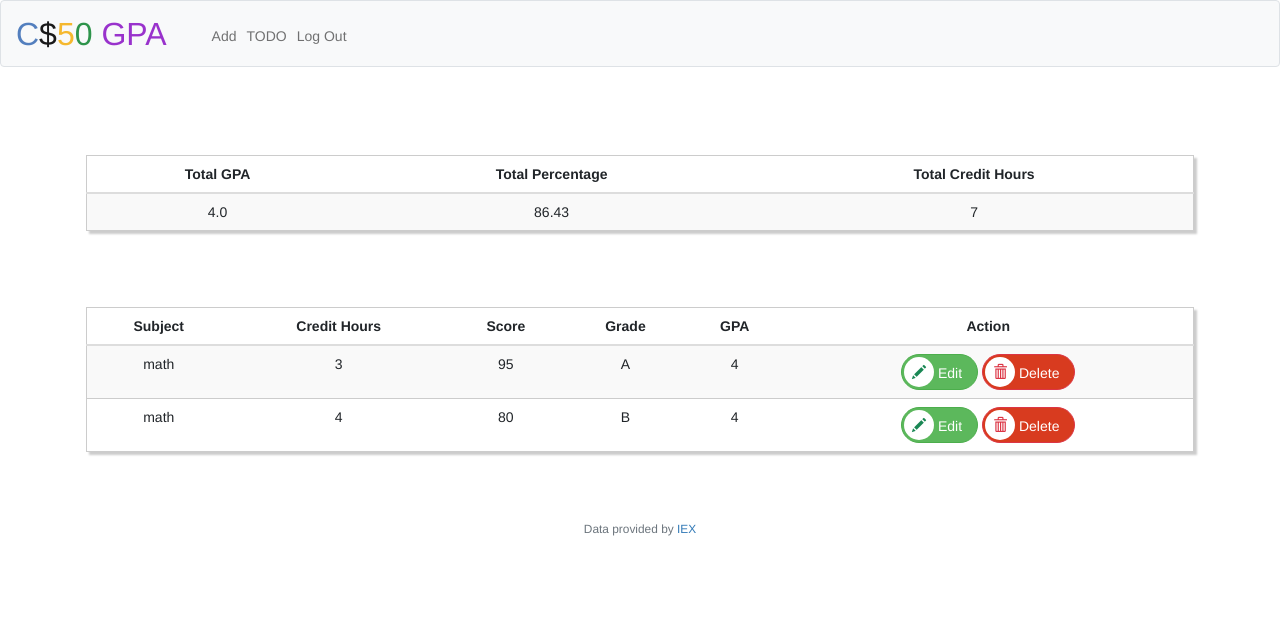
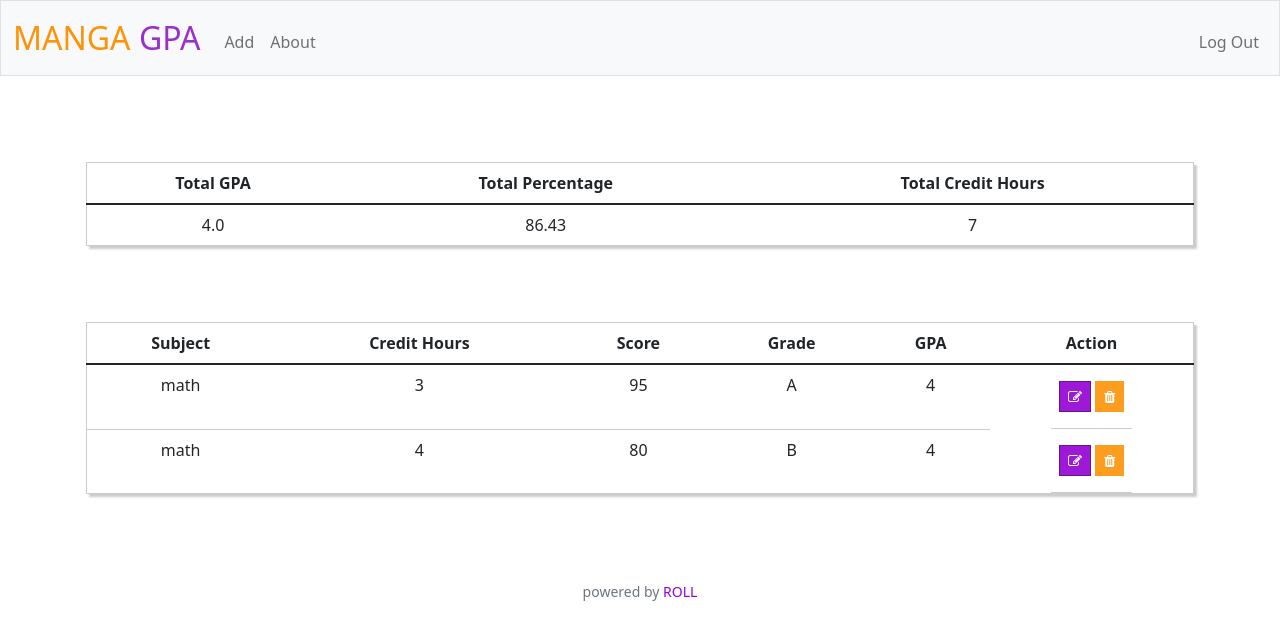
Before and after one commit to AdelShousha/cs50x-final-project, a Flask app: page / in a window 1280 px wide. Shown: the top 640 px of the page. Run offline with Flask 2, Linux system fonts and the light colour scheme; a user stored in the database is signed in; some libraries are stand-ins or nearby versions.

Commit message:
project finished

```diff
--- a/app.py
+++ b/app.py
@@ -1,5 +1,4 @@
 import os
-
 import re
 from cs50 import SQL
 from flask import Flask, flash, redirect, render_template, request, session
@@ -7,16 +6,13 @@ from flask_session import Session
 from tempfile import mkdtemp
 from werkzeug.security import check_password_hash, generate_password_hash
 from datetime import datetime
-from helpers import apology, login_required, lookup, usd
+from helpers import apology, login_required
 
 # Configure application
 app = Flask(__name__)
 
 # Ensure templates are auto-reloaded
 app.config["TEMPLATES_AUTO_RELOAD"] = True
-
-# Custom filter
-app.jinja_env.filters["usd"] = usd
 
 # Configure session to use filesystem (instead of signed cookies)
 app.config["SESSION_PERMANENT"] = False
@@ -39,14 +35,14 @@ def after_request(response):
 @app.route("/")
 @login_required
 def index():
-    # select unique list of dicts of all symbols and names
+    # select all the data from the subject table
     subjects = db.execute(
         "SELECT id, name, hours, percent, gpa FROM subject WHERE users_id = ? ", session["user_id"])
     total_hours = db.execute(
         "SELECT SUM(hours) FROM subject WHERE users_id = ?", session["user_id"])
     if total_hours[0]["SUM(hours)"] == None:
         total_hours[0]["SUM(hours)"] = 1000
-
+    # automatically assigning the grade to the subject depending on the score
     for subject in subjects:
         if int(subject["percent"]) >= 97:
             subject["grade"] = "A+"
@@ -72,15 +68,16 @@ def index():
             subject["grade"] = "D"
         else:
             subject["grade"] = "F"
+    # calculating the total gpa
     total_gpa = 0
     for subject in subjects:
         total_gpa = total_gpa + float(subject["gpa"]) * float(subject["hours"])
 
+    # calculating the total gpa
     total_percent = 0
     for subject in subjects:
         total_percent = total_percent + float(subject["percent"]) * float(subject["hours"])
 
-    # passing the stocks and user cash and total user cash to be displayed
     return render_template("index.html", subjects=subjects, total_hours=total_hours[0]["SUM(hours)"], total_gpa=round(total_gpa/int(total_hours[0]["SUM(hours)"]), 2),
     total_percent=round(total_percent/int(total_hours[0]["SUM(hours)"]), 2))
 
@@ -88,7 +85,7 @@ def index():
 @login_required
 def modal():
 
-
+    # if the add button is clicked passing the content of the form to the database
     edit_id = request.form.get("edit_id")
     if edit_id:
         name = request.form.get("name")
@@ -96,7 +93,7 @@ def modal():
         percent = request.form.get("percent")
         gpa = request.form.get("gpa")
 
-        # check if the symbol is valid
+        # check if the input is valid
         errors = [{"variable": name, "error": "must type a subject name"},
                     {"variable": hours, "error": "must type the credit hours"},
                     {"variable": percent, "error": "must type the percentage"},
@@ -113,16 +110,15 @@ def modal():
             return apology("numbers must be positive")
         if int(hours) > 6 or int(percent) > 100 or float(gpa) > 4 :
             return apology("out of range")
+        # update the database
         db.execute("UPDATE subject SET name = ?, hours = ?, percent = ?, gpa = ? WHERE id = ?", name, hours, percent, gpa, edit_id)
 
-
+    # if the delete button is clicked delete the subject from the database
     delete_id = request.form.get("delete_id")
     if delete_id:
         db.execute("DELETE FROM subject WHERE id = ? ", delete_id)
 
-
     return redirect("/")
-    # return render_template("modal.html")
 
 
 @app.route("/add", methods=["GET", "POST"])
@@ -137,7 +133,7 @@ def add():
         percent = request.form.get("percent")
         gpa = request.form.get("gpa")
 
-        # check if the symbol is valid
+        # check if the input is valid
         errors = [{"variable": name, "error": "must type a subject name"},
                   {"variable": hours, "error": "must type the credit hours"},
                   {"variable": percent, "error": "must type the percentage"},
@@ -155,7 +151,7 @@ def add():
         if int(hours) > 6 or int(percent) > 100 or float(gpa) > 4 :
             return apology("out of range")
 
-            # insert the new stock in data base action 'buy'
+            # insert the new subject in the database
         db.execute("INSERT INTO subject (name, hours, percent, gpa, users_id) VALUES(?, ?, ?, ?, ?)", name, hours, percent, gpa, session["user_id"])
 
 
@@ -233,8 +229,7 @@ def register():
             if not error["variable"]:
                 return apology(error["error"])
 
-        # PERSONAL TOUCH: Require users’ passwords to have some number of letters, numbers, and/or symbols.
-        # Minimum eight characters, at least one letter, one number and one special character:
+        # regex to make the password at least 8 char and has one letter
         regex = "^(?=.*[A-Za-z])(?=.*\d)[A-Za-z\d]{8,}$"
         result = re.match(regex, password)
         if not result:
@@ -257,3 +252,8 @@ def register():
         # logging user in
         session["user_id"] = rows[0]["id"]
     return redirect("/")
+
+@app.route("/about")
+@login_required
+def about():
+    return render_template("about.html")
--- a/static/styles.css
+++ b/static/styles.css
@@ -13,9 +13,9 @@ nav .navbar-brand .darkorchid
 {
     color: #9932CC;
 }
-nav .navbar-brand .yellow
+nav .navbar-brand .orange
 {
-    color: #f5b82e;
+    color: #FD9308;
 }
 nav .navbar-brand .green
 {
@@ -47,11 +47,6 @@ nav .navbar-brand .green
     transition: 0.5s;
 }
 
-.btn-danger {
-    color: #fff;
-    background-color: #d83b1f;
-    border-color: #dc3545;
-}
 
 .btn-info {
     color: #000;
@@ -107,6 +102,7 @@ button:hover {
 .container {
   padding: 16px;
   text-align: center;
+  height: 90%;
 }
 
 /* The Modal (background) */
@@ -170,3 +166,52 @@ hr {
 .modal-body{
     font-size: 20px;
 }
+/* iframe{ */
+    /* width: 100%; */
+    /* height: 300px; */
+/* } */
+
+.btn-success{
+    color: #fff;
+    background-color: #9400D3;
+    border-color: 	indigo;
+}
+.btn-success:hover {
+    color: #fff;
+    background-color: indigo;
+    border-color: indigo;
+}
+
+.btn-danger{
+  color: #fff;
+  background-color: #FD9308;
+  border-color: 	#FD9308;
+}
+.btn-danger:hover {
+  color: #fff;
+  background-color: #ca7103;
+  border-color: #ca7103;
+}
+
+.form-control:focus {
+  outline: none !important;
+  border-color: #FD9308;
+  box-shadow: 0 0 10px #FD9308;
+}
+
+a {
+  color: #9400D3;
+  background-color: transparent;
+  text-decoration: none;
+}
+
+.roll:hover {
+  color: #FD9308;
+  background-color: transparent;
+  text-decoration: underline;
+}
+.roll:active {
+  color: #ca7103;
+  background-color: transparent;
+  text-decoration: underline;
+}
--- a/templates/index.html
+++ b/templates/index.html
@@ -51,11 +51,19 @@ Home
                 <td class="text-end">{{ subject.percent }}</td>
                 <td class="text-end">{{ subject.grade }}</td>
                 <td class="text-end">{{ subject.gpa }}</td>
-                <td class="text-center"><a class="btn icon-btn btn-success" onclick="document.getElementById('id02').style.display='block'"><span class="glyphicon btn-glyphicon glyphicon-pencil img-circle text-success"></span>Edit</a>
+                <!-- <td class="text-center"><a class="btn icon-btn btn-success" onclick="document.getElementById('id02').style.display='block'"><span class="glyphicon btn-glyphicon glyphicon-pencil img-circle text-success"></span>Edit</a>
                                         <a class="btn icon-btn btn-danger" onclick="document.getElementById('id01').style.display='block'" ><span class="glyphicon btn-glyphicon glyphicon-trash img-circle text-danger"></span>Delete</a>
+                </td> -->
+                <td class="list-inline-item">
+                    <button class="btn btn-success btn-sm rounded-0" onclick="document.getElementById('id02').style.display='block'" type="button" data-toggle="tooltip" data-placement="top" title="Edit"><i class="fa fa-edit"></i></button>
+
+                    <button class="btn btn-danger btn-sm rounded-0" onclick="document.getElementById('id01').style.display='block'" type="button" data-toggle="tooltip" data-placement="top" title="Delete"><i class="fa fa-trash"></i></button>
                 </td>
             </tr>
     </div>
+
+
+
 
     <!-- modal for edit button -->
     <div id="id02" class="modal">
@@ -82,7 +90,7 @@ Home
                                 onclick="document.getElementById('id02').style.display='none'"
                                 class="cancelbtn">Cancel</button>
                             <button type="submit" name="edit_id" value={{ subject.id }} type="button"
-                                class="btn btn-primary" onclick="document.getElementById('id02').style.display='none'"
+                                class="btn btn-success" onclick="document.getElementById('id02').style.display='none'"
                                 class="deletebtn">Edit</button>
                         </div>
                     </div>
@@ -156,7 +164,7 @@ Home
                                 onclick="document.getElementById('id01').style.display='none'"
                                 class="cancelbtn">Cancel</button>
                             <button type="submit" name="delete_id" value={{ subject.id }} type="button"
-                                class="btn btn-primary" onclick="document.getElementById('id01').style.display='none'"
+                                class="btn btn-success" onclick="document.getElementById('id01').style.display='none'"
                                 class="deletebtn">Delete</button>
                         </div>
                     </div>
--- a/templates/layout.html
+++ b/templates/layout.html
@@ -10,19 +10,15 @@
         <!-- http://getbootstrap.com/docs/5.1/ -->
         <link crossorigin="anonymous" href="https://cdn.jsdelivr.net/npm/bootstrap@5.1.3/dist/css/bootstrap.min.css" integrity="sha384-1BmE4kWBq78iYhFldvKuhfTAU6auU8tT94WrHftjDbrCEXSU1oBoqyl2QvZ6jIW3" rel="stylesheet">
         <script crossorigin="anonymous" src="https://cdn.jsdelivr.net/npm/bootstrap@5.1.3/dist/js/bootstrap.bundle.min.js" integrity="sha384-ka7Sk0Gln4gmtz2MlQnikT1wXgYsOg+OMhuP+IlRH9sENBO0LRn5q+8nbTov4+1p"></script>
-        <link rel="stylesheet" href="https://maxcdn.bootstrapcdn.com/bootstrap/3.4.0/css/bootstrap.min.css">
+        <!-- <link rel="stylesheet" href="https://maxcdn.bootstrapcdn.com/bootstrap/3.4.0/css/bootstrap.min.css"> -->
+        <link rel="stylesheet" href="https://cdnjs.cloudflare.com/ajax/libs/font-awesome/4.7.0/css/font-awesome.min.css">
 
-        <!-- <script src="https://code.jquery.com/jquery-3.3.1.slim.min.js" integrity="sha384-q8i/X+965DzO0rT7abK41JStQIAqVgRVzpbzo5smXKp4YfRvH+8abtTE1Pi6jizo" crossorigin="anonymous"></script>
-        <script src="https://cdn.jsdelivr.net/npm/popper.js@1.14.7/dist/umd/popper.min.js" integrity="sha384-UO2eT0CpHqdSJQ6hJty5KVphtPhzWj9WO1clHTMGa3JDZwrnQq4sF86dIHNDz0W1" crossorigin="anonymous"></script>
-        <script src="https://cdn.jsdelivr.net/npm/bootstrap@4.3.1/dist/js/bootstrap.min.js" integrity="sha384-JjSmVgyd0p3pXB1rRibZUAYoIIy6OrQ6VrjIEaFf/nJGzIxFDsf4x0xIM+B07jRM" crossorigin="anonymous"></script> -->
         <!-- https://favicon.io/emoji-favicons/money-bag/ -->
         <link href="/static/favicon.ico" rel="icon">
 
         <link href="/static/styles.css" rel="stylesheet">
 
-        <link rel="stylesheet" href="https://cdnjs.cloudflare.com/ajax/libs/font-awesome/4.7.0/css/font-awesome.min.css">
-
-        <title>GPA: {% block title %}{% endblock %}</title>
+        <title>MANGA GPA: {% block title %}{% endblock %}</title>
 
     </head>
 
@@ -30,7 +26,7 @@
 
         <nav class="bg-light border navbar navbar-expand-md navbar-light">
             <div class="container-fluid">
-                <a class="navbar-brand" href="/"><span class="blue">C</span><span class="red">$</span><span class="yellow">5</span><span class="green">0</span> <span class="darkorchid">GPA</span></a>
+                 <a class="navbar-brand" href="/"><!--<span class="blue">C</span><span class="red">$</span><span class="yellow">5</span>--><span class="orange">MANGA</span> <span class="darkorchid">GPA</span></a>
                 <button aria-controls="navbar" aria-expanded="false" aria-label="Toggle navigation" class="navbar-toggler" data-bs-target="#navbar" data-bs-toggle="collapse" type="button">
                     <span class="navbar-toggler-icon"></span>
                 </button>
@@ -38,12 +34,11 @@
                     {% if session["user_id"] %}
                         <ul class="navbar-nav me-auto mt-2">
                             <li class="nav-item"><a class="nav-link" href="/add">Add</a></li>
-                            <li class="nav-item"><a class="nav-link" href="/history">TODO</a></li>
+                            <li class="nav-item"><a class="nav-link" href="/about">About</a></li>
                         </ul>
                         <ul class="navbar-nav ms-auto mt-2">
                             <li class="nav-item"><a class="nav-link" href="/logout">Log Out</a></li>
                         </ul>
-
                     {% else %}
                         <ul class="navbar-nav ms-auto mt-2">
                             <li class="nav-item"><a class="nav-link" href="/register">Register</a></li>
@@ -67,7 +62,7 @@
         </main>
 
         <footer class="mb-5 small text-center text-muted">
-            Data provided by <a href="https://iexcloud.io/">IEX</a>
+            powered by <a class="roll" href="https://www.youtube.com/watch?v=-AXetJvTfU0">ROLL</a>
         </footer>
 
     </body>
--- a/templates/login.html
+++ b/templates/login.html
@@ -12,6 +12,6 @@
         <div class="mb-3">
             <input class="form-control mx-auto w-auto" id="password" name="password" placeholder="Password" type="password">
         </div>
-        <button class="btn btn-primary" type="submit">Log In</button>
+        <button class="btn btn-success" type="submit">Log In</button>
     </form>
 {% endblock %}
--- a/templates/register.html
+++ b/templates/register.html
@@ -13,8 +13,10 @@
             <input class="form-control mx-auto w-auto" name="password" placeholder="Password" type="password">
         </div>
         <div class="mb-3">
-            <input class="form-control mx-auto w-auto" name="confirmation" placeholder="Password (again)" type="password">
+            <input class="form-control mx-auto w-auto" name="confirmation" placeholder="Confirm password" type="password">
         </div>
-        <button class="btn btn-primary" type="submit">Register</button>
+        <div>
+            <button class="btn btn-success" type="submit">Register</button>
+        </div>
     </form>
 {% endblock %}
```
Also changed, not shown: data.sql (deleted, +0 -24 lines), helpers.py (+0 -29 lines), templates/about.html (added, +68 -0 lines), templates/add.html (+7 -5 lines), README.md, gpa.db, 3 other files.
